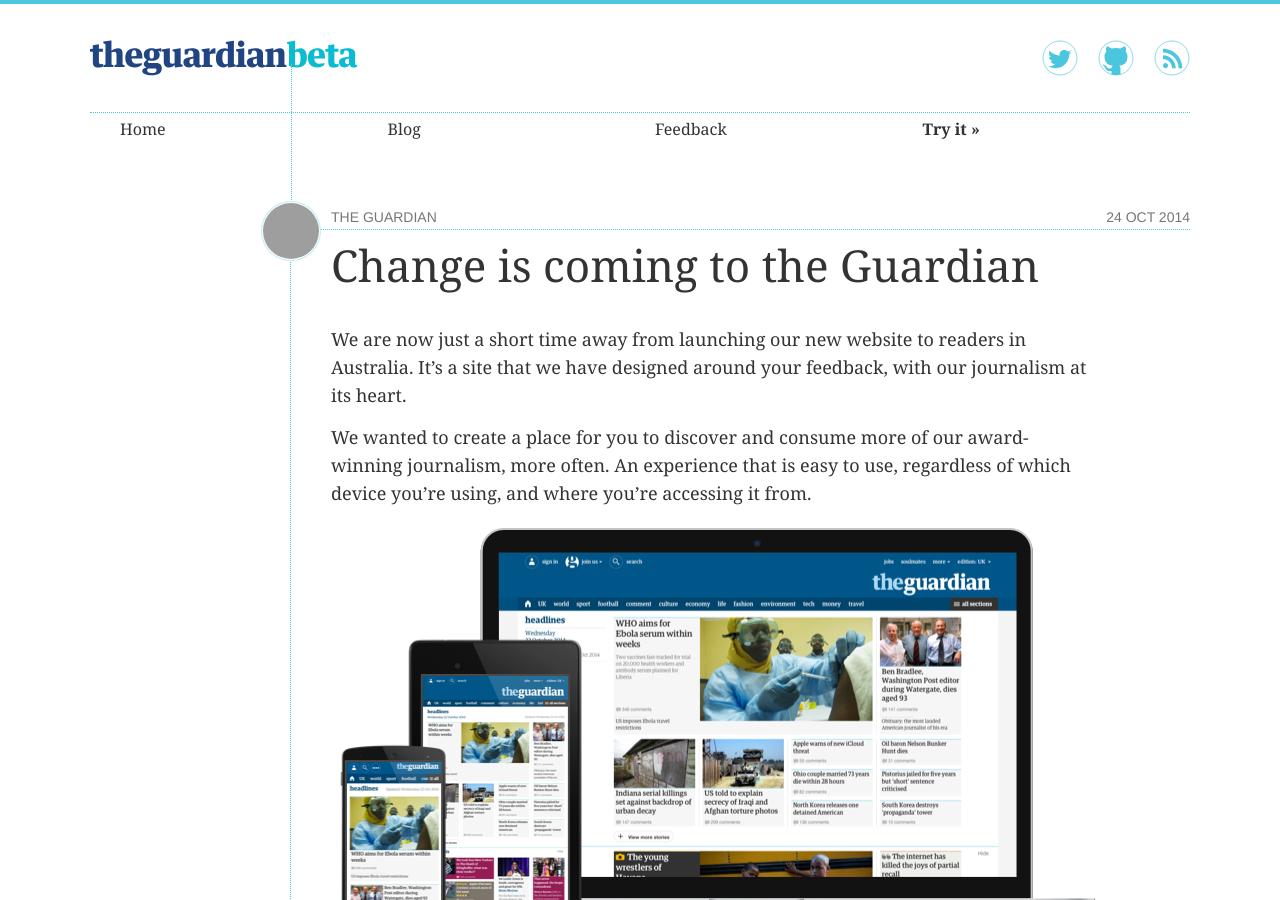
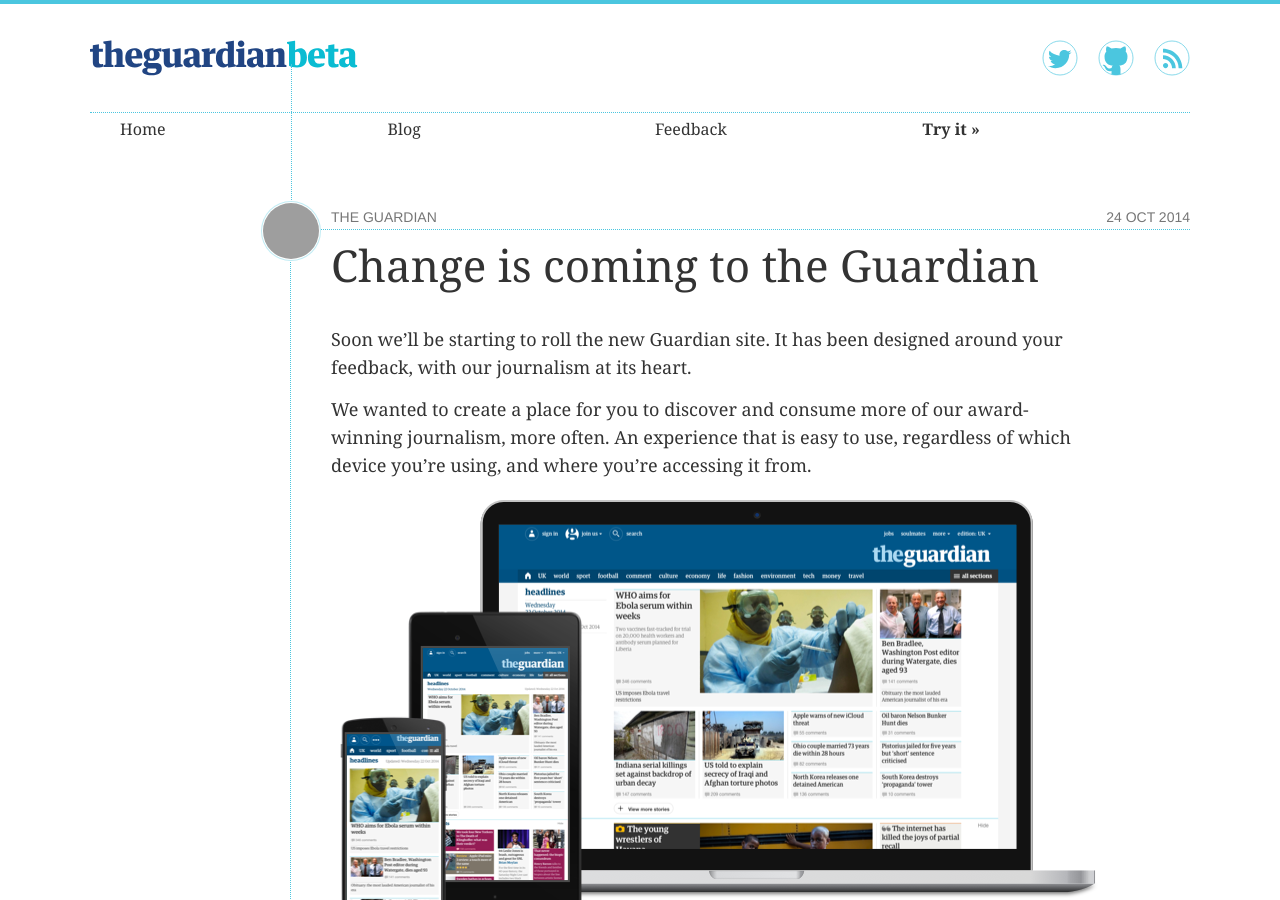
Before and after one commit to guardian/next, a Jekyll site: the page built from jekyll/_posts/2014-10-24-us-update.md, in a window 1280 px wide and 900 px high. Built offline with Jekyll 4.4.1, drawn with Linux system fonts in a browser that asks for light colours; some web fonts are replaced; Markdown is read by kramdown in place of the engine named in the settings; grey boxes are pictures that could not be loaded.

Commit message:
remove explicit Australia reference

```diff
--- a/jekyll/_posts/2014-10-24-us-update.md
+++ b/jekyll/_posts/2014-10-24-us-update.md
@@ -5,7 +5,7 @@
 summary: "Designed around your feedback, with our journalism at its heart."
 ---
 
-We are now just a short time away from launching our new website to readers in Australia. It's a site that we have designed around your feedback, with our journalism at its heart.
+Soon we'll be starting to roll the new Guardian site. It has been designed around your feedback, with our journalism at its heart.
 
 We wanted to create a place for you to discover and consume more of our award-winning journalism, more often. An experience that is easy to use, regardless of which device you’re using, and where you’re accessing it from.
 <img src="/assets/images/devices_1.png" style="margin:20px 0;" />
```
